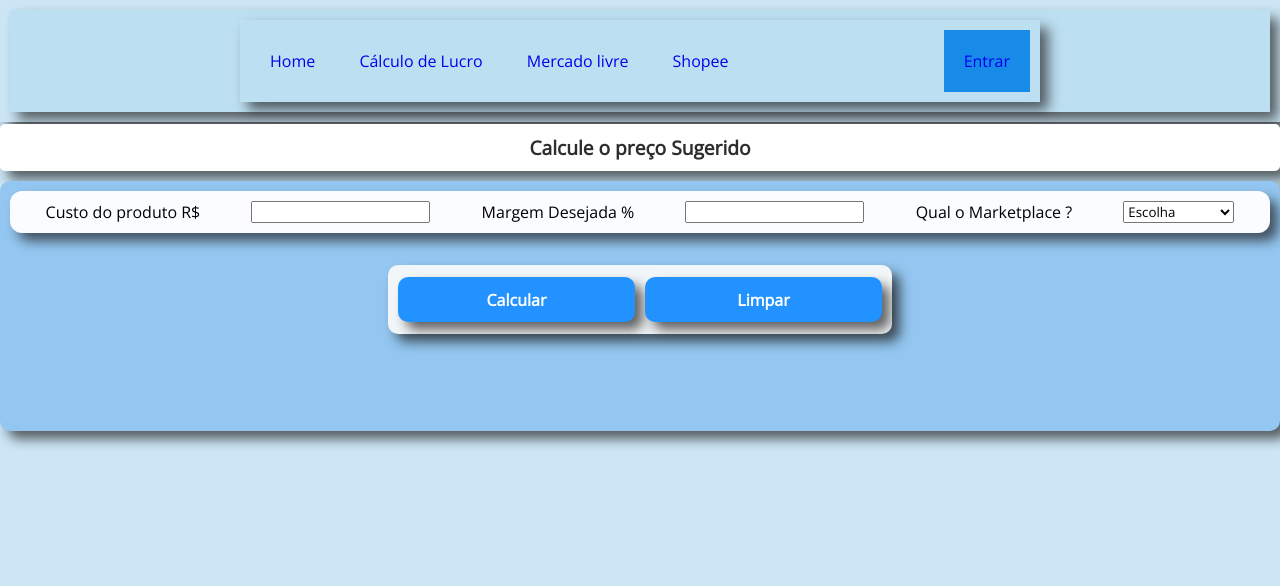
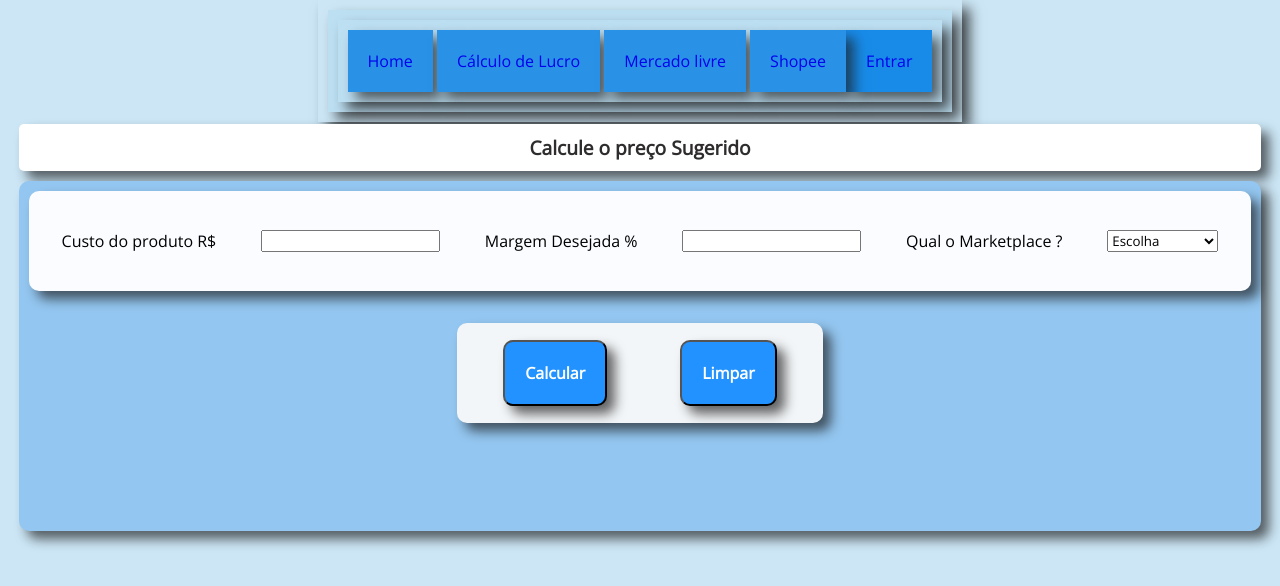
Before and after one commit to andrecosmos/projeto-calcula-venda, a plain HTML site: page calculadora_vendas_pt-main/precificacao.html in a window 1280 px wide. Drawn offline with nearby package versions, Linux system fonts and the light colour scheme.

Commit message:
Evento finalização

```diff
--- a/calculadora_vendas_pt-main/calculo_lucro.js
+++ b/calculadora_vendas_pt-main/calculo_lucro.js
@@ -80,7 +80,7 @@ function shopee(){
 
     let taxaDolado = fixValue(precoVenda.value) * 0.075;
     taxaDolado = taxaDolado.toFixed(2);
-    resultado5.value = formatCurrency(taxaDolado);
+
 
     let investimento = fixValue(produto.value) + fixValue(taxaDolado);
     investimento = investimento.toFixed(2);
--- a/calculadora_vendas_pt-main/precificacao.js
+++ b/calculadora_vendas_pt-main/precificacao.js
@@ -43,7 +43,6 @@ function mercadoLivre(){
         let produto = fixValue(custo.value);
         let porcentagem = fixValue(margem.value) / 100;
 
-
         let taxa = 0.24 ;
         let venda = produto / (1-(taxa) - porcentagem);
         produto = produto.toFixed(2);
@@ -51,10 +50,8 @@ function mercadoLivre(){
         porcentagem = porcentagem.toFixed(2);
 
         document.getElementById('resultado2').innerHTML = `O produto custa:${produto}` ;
+        document.getElementById('resultado3').innerHTML = `Com margem de Lucro de :${porcentagem}` ;
         document.getElementById('resultado4').innerHTML = `O preço Sugerido é :${venda}` ;
-        document.getElementById('resultado3').innerHTML = `Com margem de Lucro de :${porcentagem}` ;
-
-
 }
 
 function shopee(){
@@ -69,10 +66,6 @@ function shopee(){
         porcentagem = porcentagem.toFixed(2);
 
         document.getElementById('resultado2').innerHTML = `O produto custa:${produto}` ;
+        document.getElementById('resultado3').innerHTML = `Com margem de Lucro de :${porcentagem}` ;
         document.getElementById('resultado4').innerHTML = `O preço Sugerido é :${venda}` ;
-        document.getElementById('resultado3').innerHTML = `Com margem de Lucro de :${porcentagem}` ;
-
-
-
-
 }
--- a/calculadora_vendas_pt-main/style1.css
+++ b/calculadora_vendas_pt-main/style1.css
@@ -8,12 +8,30 @@
 }
 body {
   height: 100vh;
-  background-color: hwb(202 72% 5% / 0.714);
+  display: flex;
+  flex-direction: column;
+  background-color: hwb(202 83% 2% / 0.714);
 }
 #menu-h{
   background-color: hwb(202 72% 5% / 0.714);
   box-shadow: 8px 8px 12px hsla(0, 2%, 10%, 0.667);
-  padding: 5px;
+  padding: 10px;
+}
+
+#menu-h ul {
+    max-width: 800px;
+    list-style: none;
+    padding: 0;
+    box-shadow: 8px 8px 12px hsla(0, 2%, 10%, 0.667);
+    padding: 10px;
+}
+
+#menu-h ul li {
+    display: inline;
+    #menu-h{
+  background-color: hwb(202 72% 5% / 0.714);
+  box-shadow: 8px 8px 12px hsla(0, 2%, 10%, 0.667);
+  padding: 10px;
 }
 
 #menu-h ul {
@@ -29,15 +47,20 @@ body {
 }
 
 #menu-h ul li a {
-
+  background-color: rgb(41, 146, 231);
     padding: 20px;
     display: inline-block;
     text-decoration: none;
     transition: background .4s;
+    box-shadow: 8px 8px 12px hsla(0, 2%, 10%, 0.667);
+
 }
 
 #menu-h ul li a:hover {
-    background-color: rgb(250, 252, 253);
+    background-color: rgb(247, 251, 255);
+    box-shadow: 8px 8px 12px hsla(0, 2%, 10%, 0.667);
+    padding: 10px;
+    border-radius: 5px;
 }
 
 #menu-h ul li:last-child a {
@@ -45,14 +68,45 @@ body {
     background-color: rgb(24, 139, 233);
 
 }
+
 #menu-h ul li:last-child a:hover {
-  float: right;
-  background-color: rgb(253, 253, 253);
+  background-color: rgb(247, 251, 255);
+}
+
+}
+
+#menu-h ul li a {
+  background-color: rgb(41, 146, 231);
+
+    padding: 20px;
+    display: inline-block;
+    text-decoration: none;
+    transition: background .4s;
+    box-shadow: 8px 8px 12px hsla(0, 2%, 10%, 0.667);
+
+}
+
+#menu-h ul li a:hover {
+    background-color: rgb(247, 251, 255);
+    box-shadow: 8px 8px 12px hsla(0, 2%, 10%, 0.667);
+    padding: 10px;
+    border-radius: 5px;
+}
+
+#menu-h ul li:last-child a {
+    float: right;
+    background-color: rgb(24, 139, 233);
+
+}
+
+#menu-h ul li:last-child a:hover {
+  background-color: rgb(247, 251, 255);
 }
 
 h2 {
   font-size: .9rem;
-  color: #fcf9f9;
+  width: 97%;
+  color: #2e2c2c;
   display: flex;
   font-size: 1.2rem;
   justify-content: center;
@@ -67,7 +121,7 @@ h2 {
 .container-3{
   display: flex;
   padding: 20px;
-  width: 100%;
+  width: 97%;
   height: 350px;
   flex-wrap: wrap;
   background-color: #84bddf;
@@ -81,7 +135,7 @@ h2 {
     width: 200px;
     height: 300px;
     border-radius: 12px;
-    box-shadow: 4px 4px 12px #aaaa;
+    box-shadow: 8px 8px 12px hsla(0, 2%, 10%, 0.667);
   }
   .card img {
     width: 100%;
@@ -99,6 +153,8 @@ h2 {
   }
   .card h1 {
     font-size: 1.2rem;
+    box-shadow: 8px 8px 12px hsla(0, 2%, 10%, 0.667);
+    padding: 10px;
   }
   .card h2 {
     font-size: .9rem;
@@ -114,13 +170,24 @@ h2 {
     font-size: 1rem;
     font-weight: bold;
     border-radius: 4px;
+    text-decoration: none;
+    cursor: pointer;
   }
   .card button:hover {
-    background-color: #137de8;
-    cursor: pointer;
+    background-color: #f6f8fa;
+    color: #fff;
   }
-
-
+  span{
+    box-shadow: 8px 8px 12px hsla(0, 2%, 10%, 0.667);
+  padding: 10px;
+  }
+a{
+  text-decoration: none;
+  color: rgb(244, 250, 248);
+}
+a:hover{
+  color: rgb(62, 11, 245);
+}
 
 
 .container {
@@ -200,7 +267,7 @@ h2 {
 
 
 
-@media screen and (max-width: 600px) {
+@media screen and (max-width: 663px) {
   #menu-h ul {
       display: flex;
       flex-direction: column;
--- a/calculadora_vendas_pt-main/style2.css
+++ b/calculadora_vendas_pt-main/style2.css
@@ -7,12 +7,15 @@
 
 body {
     height: 100vh;
+    display: flex;
+    flex-direction: column;
     background-color: #ebf1f3;
 
 }
 
 h2 {
   font-size: .9rem;
+  width: 97%;
   color: #2e2c2c;
   display: flex;
   font-size: 1.2rem;
@@ -22,6 +25,7 @@ h2 {
   padding: 10px;
   margin-top: 2px;
   background-color: #fff;
+
 }
 
 
@@ -30,7 +34,7 @@ h2 {
     display: flex;
 
     align-items: center;
-    width: 100%;
+    width: 97%;
     height: 200px;
     gap:16px;
     background-color: hwb(202 72% 5% / 0.714);
@@ -122,30 +126,34 @@ h2 {
 
 #menu-h ul li {
     display: inline;
-
 }
 
 #menu-h ul li a {
-
+  background-color: rgb(41, 146, 231);
     padding: 20px;
     display: inline-block;
     text-decoration: none;
     transition: background .4s;
+    box-shadow: 8px 8px 12px hsla(0, 2%, 10%, 0.667);
+
 }
 
 #menu-h ul li a:hover {
-      background-color: rgb(252, 253, 253);
+    background-color: rgb(247, 251, 255);
+    box-shadow: 8px 8px 12px hsla(0, 2%, 10%, 0.667);
+    padding: 10px;
+    border-radius: 5px;
 }
 
 #menu-h ul li:last-child a {
     float: right;
     background-color: rgb(24, 139, 233);
-  }
-  #menu-h ul li:last-child a:hover {
-    float: right;
-    background-color: rgb(253, 253, 253);
+
 }
 
+#menu-h ul li:last-child a:hover {
+  background-color: rgb(247, 251, 255);
+}
   @media screen and (max-width: 600px) {
     #menu-h ul {
         display: flex;
--- a/calculadora_vendas_pt-main/style3.css
+++ b/calculadora_vendas_pt-main/style3.css
@@ -7,12 +7,15 @@
 
 body {
     height: 100vh;
+    display: flex;
+    flex-direction: column;
     background-color: #ebf1f3;
 
 }
 
 h2 {
     font-size: .9rem;
+    width: 97%;
     color: #2e2c2c;
     display: flex;
     font-size: 1.2rem;
@@ -22,7 +25,8 @@ h2 {
     padding: 10px;
     margin-top: 2px;
     background-color: #fff;
-}
+
+  }
 
 .container{
     display: flex;
@@ -52,6 +56,7 @@ h2 {
     background-color: hwb(202 72% 5% / 0.714);
     box-shadow: 8px 8px 12px hsla(0, 2%, 10%, 0.667);
     padding: 10px;
+
   }
 
   #menu-h ul {
@@ -59,7 +64,7 @@ h2 {
       list-style: none;
       padding: 0;
       box-shadow: 8px 8px 12px hsla(0, 2%, 10%, 0.667);
-    padding: 10px;
+      padding: 10px;
   }
 
   #menu-h ul li {
@@ -73,7 +78,7 @@ h2 {
       text-decoration: none;
       transition: background .4s;
       box-shadow: 8px 8px 12px hsla(0, 2%, 10%, 0.667);
-      padding: 10px;
+
   }
 
   #menu-h ul li a:hover {
@@ -93,13 +98,17 @@ h2 {
     background-color: rgb(247, 251, 255);
 }
 
-
+.header-banner{
+    box-shadow: 8px 8px 12px hsla(0, 2%, 10%, 0.667);
+    padding: 10px;
+  }
 
 
 .entrar{
     display: flex;
     align-items: center;
     justify-content: center;
+    width: 97%;
     background-color: hwb(202 72% 5% / 0.714);
     padding: 10px;
     border-radius: 10px;
@@ -110,6 +119,7 @@ h2 {
 
 .campo{
     display: flex;
+    flex-direction: row;
     padding: 10px;
     align-items: center;
     justify-content: center;
@@ -122,9 +132,11 @@ h2 {
 
 }
 
-
-
-
+#myform{
+    display: flex;
+    flex-direction: column;
+    flex-wrap: wrap;
+}
 input,  button {
     font-family: sans-serif;
     font-size: 1em;
@@ -138,17 +150,7 @@ button, select{
     cursor: pointer;
 }
 
-.area{
-    display: flex;
-    flex-direction: row;
-    justify-content: center;
-    align-items: center;
-    background-color: hsl(201, 63%, 89%);
-    border-radius: 10px;
-    width: 100%;
-    margin: 10px;
-    padding: 10px;
-}
+
 
 
 
@@ -196,7 +198,7 @@ footer{
 
 
 
-@media screen and (max-width: 650px) {
+@media screen and (max-width: 879px) {
     #menu-h ul {
         display: flex;
         flex-direction: column;
--- a/calculadora_vendas_pt-main/style4.css
+++ b/calculadora_vendas_pt-main/style4.css
@@ -7,6 +7,8 @@
     font-family: 'Open Sans', sans-serif;
 }
 body {
+  display: flex;
+  flex-direction: column;
   height: 100vh;
   background-color: hwb(202 72% 5% / 0.714);
 }
@@ -29,15 +31,20 @@ body {
 }
 
 #menu-h ul li a {
-
+  background-color: rgb(41, 146, 231);
     padding: 20px;
     display: inline-block;
     text-decoration: none;
     transition: background .4s;
+    box-shadow: 8px 8px 12px hsla(0, 2%, 10%, 0.667);
+
 }
 
 #menu-h ul li a:hover {
-    background-color: rgb(246, 248, 250);
+    background-color: rgb(247, 251, 255);
+    box-shadow: 8px 8px 12px hsla(0, 2%, 10%, 0.667);
+    padding: 10px;
+    border-radius: 5px;
 }
 
 #menu-h ul li:last-child a {
@@ -45,9 +52,9 @@ body {
     background-color: rgb(24, 139, 233);
 
 }
+
 #menu-h ul li:last-child a:hover {
-  float: right;
-  background-color: rgb(253, 253, 253);
+  background-color: rgb(247, 251, 255);
 }
 
 .header-banner{
@@ -58,8 +65,9 @@ body {
   display: flex;
   flex-direction: column;
   align-items: center;
-  width: 100%;
-  height: 250px;
+
+  width: 97%;
+  height: 350px;
   gap:16px;
   background-color: rgb(147, 198, 240);
   border-radius: 10px;
@@ -71,17 +79,13 @@ body {
 
 button {
   background-color: #2192FF;
-  height: 90%;
-  border: none;
-
-  width: 90%;
   color: #fff;
   font-size: 1rem;
   font-weight: bold;
   border-radius: 10px;
   cursor: pointer;
   box-shadow: 8px 8px 12px hsla(0, 2%, 10%, 0.667);
-  padding: 10px;
+  padding: 20px;
 }
 
 button:hover {
@@ -93,9 +97,12 @@ button:hover {
 
 .div1{
   display: flex;
+  align-items: center;
+
   background-color: hsl(210, 100%, 99%);
   width: 100%;
-  border-radius: 12px;
+  height: 100px;
+  border-radius: 10px;
   box-shadow: 8px 8px 12px hsla(0, 2%, 10%, 0.667);
   padding: 10px;
 }
@@ -106,7 +113,7 @@ button:hover {
   background-color: #87c2f1;
   color: #fff;
   width: 100%;
-  border-radius: 12px;
+  border-radius: 10px;
   box-shadow: 8px 8px 12px hsla(0, 2%, 10%, 0.667);
 }
 
@@ -114,19 +121,20 @@ button:hover {
   display: flex;
   align-items: center;
   flex-direction: row;
-  width: 40%;
-  height: 30%;
-  gap: 10px;
+
+  width: 30%;
+  height: 100px;
   border-radius: 10px;
   background-color: #f3f6f8;
   box-shadow: 8px 8px 12px hsla(0, 2%, 10%, 0.667);
   padding: 10px;
+
 }
 
 
 h2 {
   font-size: .9rem;
-
+  width: 97%;
   color: #2e2c2c;
   display: flex;
   font-size: 1.2rem;
```
Also changed, not shown: calculadora_vendas_pt-main/cadastro.html (+7 -11 lines), calculadora_vendas_pt-main/cadastro.js (+0 -28 lines), calculadora_vendas_pt-main/calculo_lucro.html (+1 -0 lines), calculadora_vendas_pt-main/index.html (+7 -6 lines). Lines whose indentation alone changed are shown as unchanged.
